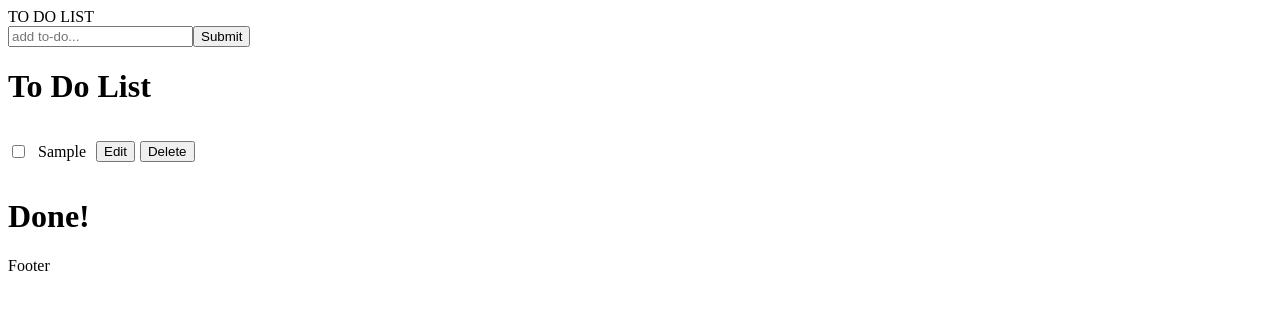
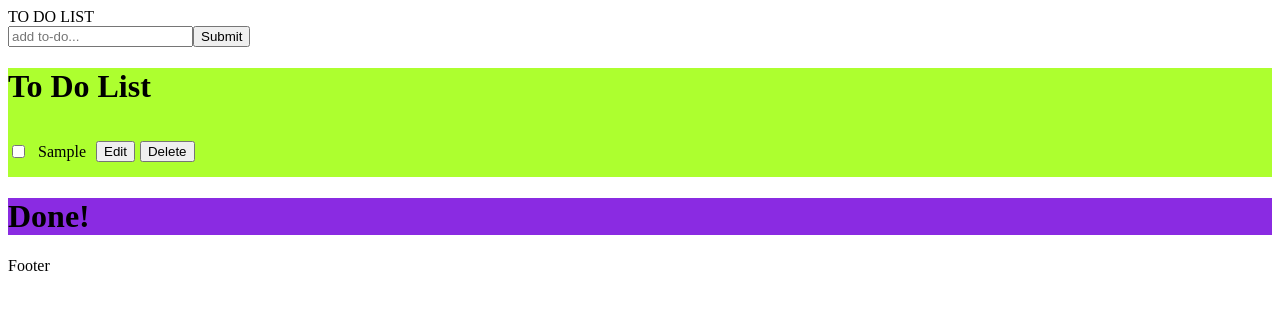
Before and after one commit to anjaliruth/typescript-todo, a React (Vite) app in the folder todo-app/: page / in a window 1280 px wide. Both pictures are taken after typing "Sample" into the empty fields and a click on the button "Submit". Shown: the top 310 px of the page. Built offline with nearby package versions, Linux system fonts and the light colour scheme.

Commit message:
trying to add dragging

```diff
--- a/todo-app/package.json
+++ b/todo-app/package.json
@@ -10,7 +10,9 @@
     "preview": "vite preview"
   },
   "dependencies": {
+    "@types/react-beautiful-dnd": "^13.1.6",
     "react": "^18.2.0",
+    "react-beautiful-dnd": "^13.1.1",
     "react-dom": "^18.2.0",
     "uuidv4": "^6.2.13"
   },
--- a/todo-app/src/App.css
+++ b/todo-app/src/App.css
@@ -8,3 +8,15 @@
   display: flex;
   gap: 5px;
 }
+
+.todo-area{
+  background-color: brown;
+}
+
+.todo-container-undone{
+  background-color: greenyellow;
+}
+
+.todo-container-done{
+  background-color: blueviolet;
+}
--- a/todo-app/src/App.tsx
+++ b/todo-app/src/App.tsx
@@ -8,6 +8,7 @@ import InputArea from "./components/InputArea";
 import ToDoListContainer from './components/ToDoListContainer';
 import Header from './components/Header';
 import Footer from './components/Footer';
+import {DragDropContext} from "react-beautiful-dnd"
 
 export type ToDo = {
   id: string,
@@ -54,14 +55,15 @@ function App() {
   }
 
   return (
-    <>
+
+    <DragDropContext onDragEnd={()=>{}}>
       <div className="">
         <Header/>
         <InputArea addToList={addToList} inputField={inputField} setInputField={setInputField}/>
         <ToDoListContainer toDoItems={toDoItems} toggleDone={toggleDone} deleteFromList={deleteFromList} editToDo={editToDo}/>
         <Footer/>
       </div>
-    </>
+    </DragDropContext>
   );
 }
 
--- a/todo-app/src/components/InputArea.tsx
+++ b/todo-app/src/components/InputArea.tsx
@@ -1,4 +1,4 @@
-import { useState } from 'react'
+
 
 type inputAreaProps= {
     addToList: (inputField:string) => void
--- a/todo-app/src/components/ToDoItemsArea.tsx
+++ /dev/null
@@ -1,25 +0,0 @@
-
-// import ToDoItem from './ToDoItem'
-import { ToDoListContainerProps } from "./ToDoListContainer";
-
-export default function ToDoItemsArea({ toDoItems, toggleDone, deleteFromList, editToDo }: ToDoListContainerProps) {
-
-  return (
-    <>
-      {toDoItems.map((toDo) => (
-        <div key={toDo.id} className="todo-item">
-          {toDo.done ?
-          <input type="checkbox" onChange={()=> toggleDone(toDo.id)} checked/> :
-          <input type="checkbox" onChange={()=> toggleDone(toDo.id)}/>
-          }
-          <p>{toDo.task}</p>
-          <div className="todo-item-buttons">
-            <button onClick={() => editToDo(toDo.id)}>Edit</button>
-            <button onClick={() => deleteFromList(toDo.id)}>Delete</button>
-          </div>
-        </div>
-        // <ToDoItem toDoItems={toDoItems}/>
-      ))}
-    </>
-  );
-}
--- a/todo-app/src/components/ToDoListContainer.tsx
+++ b/todo-app/src/components/ToDoListContainer.tsx
@@ -1,28 +1,66 @@
-import React from 'react'
-import ToDoItemsArea from './ToDoItemsArea'
-import { ToDo } from '../App'
+import React from "react";
+import ToDoSingleItem from "./ToDoSingleItem";
+import { ToDo } from "../App";
+import { Droppable } from "react-beautiful-dnd";
 
 export type ToDoListContainerProps = {
-    toDoItems: ToDo[]
-    toggleDone: (inputField:string) => void
-    deleteFromList: (id: string) => void
-    editToDo: (id: string) => void
-}
+  toDoItems: ToDo[];
+  toggleDone: (inputField: string) => void;
+  deleteFromList: (id: string) => void;
+  editToDo: (id: string) => void;
+};
 
-export default function ToDoListContainer({toDoItems, toggleDone, deleteFromList, editToDo}: ToDoListContainerProps) {
-    const unDoneTasks = toDoItems.filter((toDo)=> !toDo.done)
-    const doneTasks = toDoItems.filter((toDo)=> toDo.done)
+export default function ToDoListContainer({
+  toDoItems,
+  toggleDone,
+  deleteFromList,
+  editToDo,
+}: ToDoListContainerProps) {
+  const unDoneTasks = toDoItems.filter((toDo) => !toDo.done);
+  const doneTasks = toDoItems.filter((toDo) => toDo.done);
   return (
     <>
-        <div>
+      <Droppable droppableId="to-do-container-undone">
+        {(provided) => (
+          <div
+            className="todo-container-undone"
+            ref={provided.innerRef}
+            {...provided.droppableProps}
+          >
             <h1>To Do List</h1>
+            {unDoneTasks.map((toDo, i) => (
+              <ToDoSingleItem
+                toDo={toDo}
+                toggleDone={toggleDone}
+                deleteFromList={deleteFromList}
+                editToDo={editToDo}
+                index={i}
+              />
+            ))}
+          </div>
+        )}
+      </Droppable>
 
-            <ToDoItemsArea toDoItems={unDoneTasks} toggleDone={toggleDone} deleteFromList={deleteFromList} editToDo={editToDo}/>
-        </div>
-        <div>
+      <Droppable droppableId="to-do-container-done">
+        {(provided) => (
+          <div
+            className="todo-container-done"
+            ref={provided.innerRef}
+            {...provided.droppableProps}
+          >
             <h1>Done!</h1>
-            <ToDoItemsArea toDoItems={doneTasks} toggleDone={toggleDone} deleteFromList={deleteFromList} editToDo={editToDo}/>
-        </div>
+            {doneTasks.map((toDo, i) => (
+              <ToDoSingleItem
+                toDo={toDo}
+                toggleDone={toggleDone}
+                deleteFromList={deleteFromList}
+                editToDo={editToDo}
+                index={i}
+              />
+            ))}
+          </div>
+        )}
+      </Droppable>
     </>
-  )
+  );
 }
--- /dev/null
+++ b/todo-app/src/components/ToDoSingleItem.tsx
@@ -0,0 +1,33 @@
+
+// import ToDoItem from './ToDoItem'
+
+import { Draggable } from "react-beautiful-dnd";
+import { ToDo } from "../App";
+export type ToDoSingleItemProps = {
+  toDo: ToDo;
+  index: number;
+  toggleDone: (inputField: string) => void;
+  deleteFromList: (id: string) => void;
+  editToDo: (id: string) => void;
+};
+
+export default function ToDoSingleItem({ toDo, index, toggleDone, deleteFromList, editToDo }: ToDoSingleItemProps) {
+
+  return (
+        <Draggable draggableId={toDo.id} index={index}>
+          {(provided)=> (
+ <div key={toDo.id} className="todo-item" {...provided.draggableProps} {...provided.dragHandleProps} ref={provided.innerRef}>
+ {toDo.done ?
+ <input type="checkbox" onChange={()=> toggleDone(toDo.id)} checked/> :
+ <input type="checkbox" onChange={()=> toggleDone(toDo.id)}/>
+ }
+ <p>{toDo.task}</p>
+ <div className="todo-item-buttons">
+   <button onClick={() => editToDo(toDo.id)}>Edit</button>
+   <button onClick={() => deleteFromList(toDo.id)}>Delete</button>
+ </div>
+</div>
+          )}
+
+        </Draggable>
+      )}
```
Also changed, not shown: todo-app/src/components/ToDoItem.tsx (deleted, +0 -10 lines), 1 other file (tests, documents, lock files or other folders).
